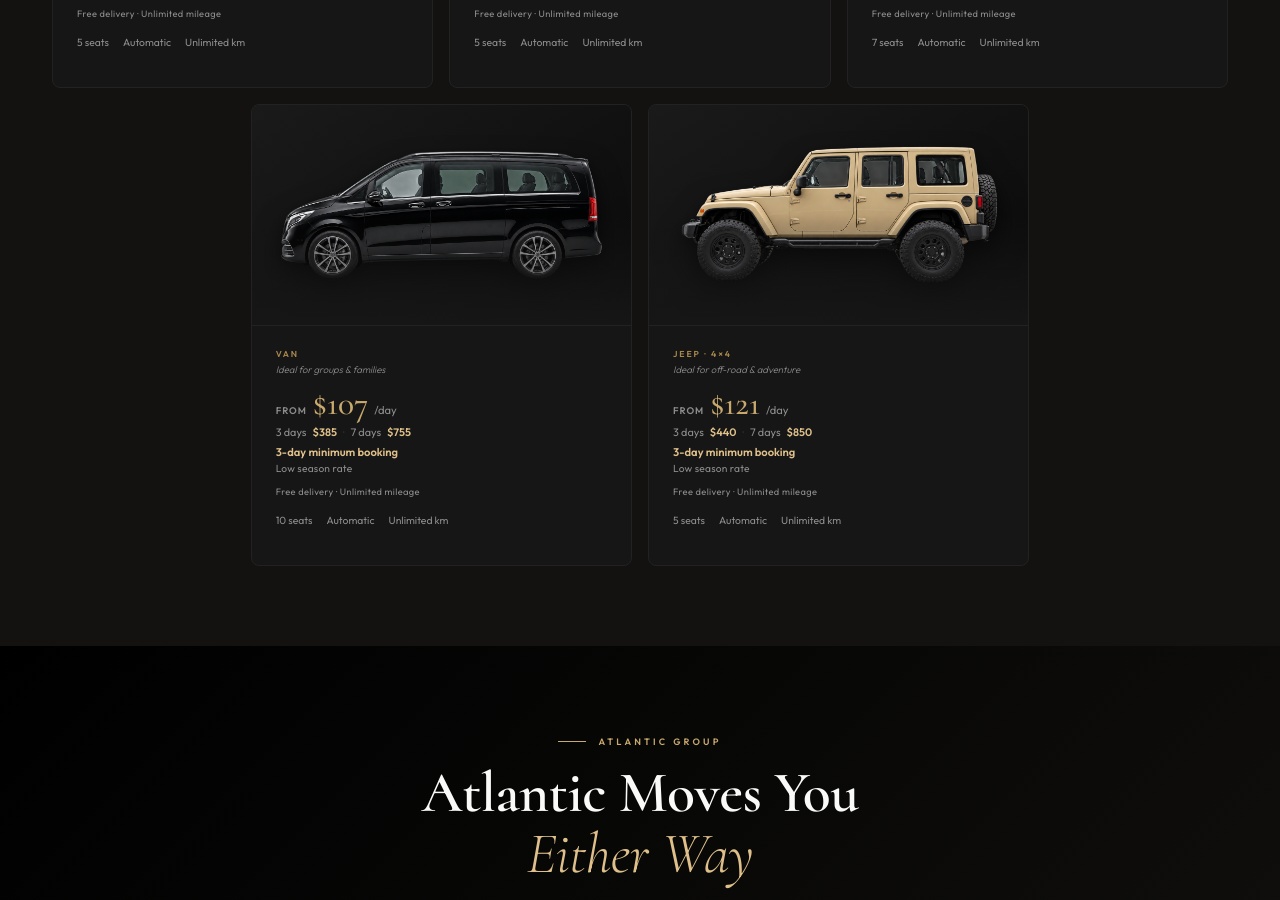
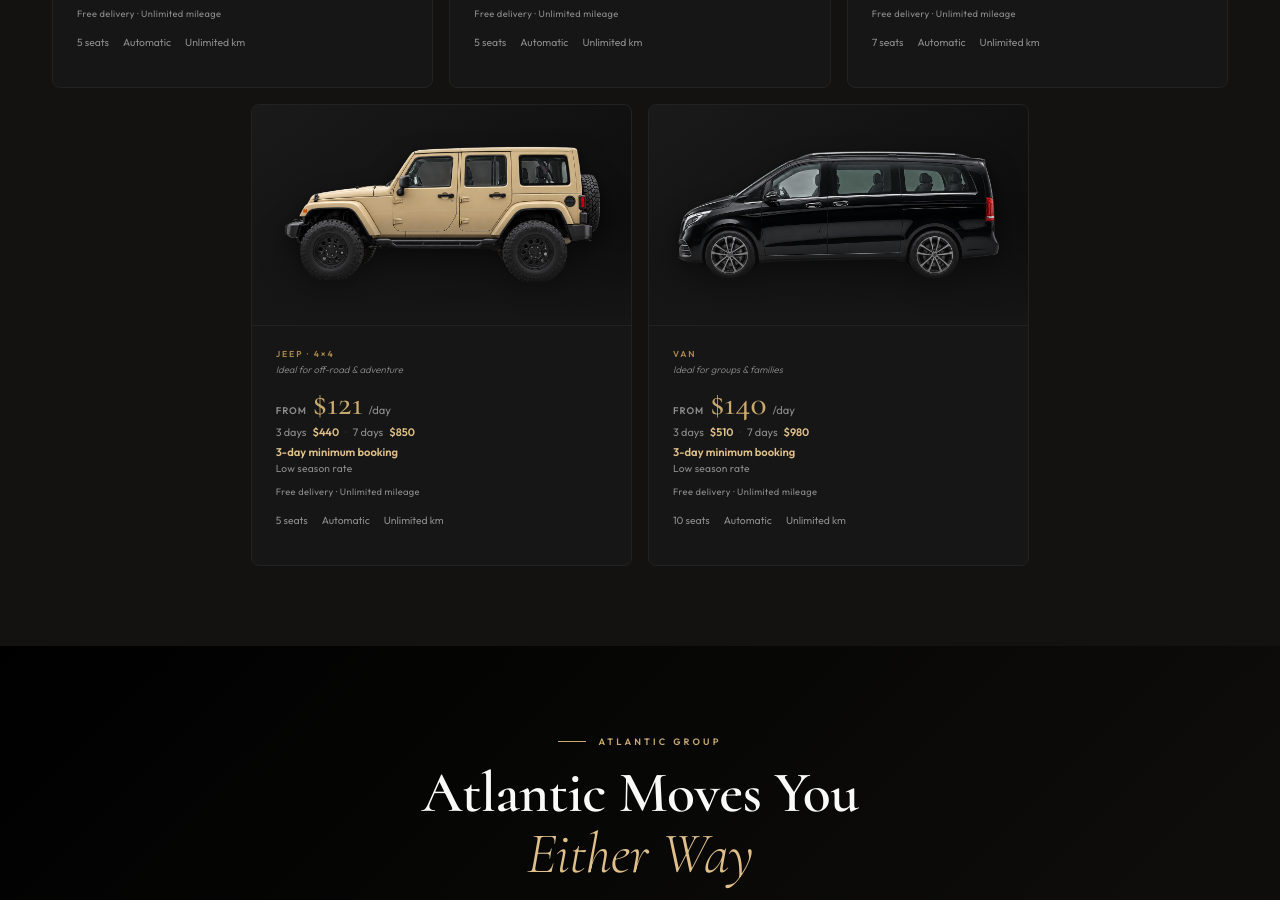
Before and after one commit to OCCHolding/Atlantic-Car-Rental, a plain HTML site: page index.html in a window 1280 px wide. Shown: the part 1872-2772 px from the top of the page. Drawn offline with Linux system fonts and the light colour scheme.

Commit message:
Raise Van rates; Van now top of fleet order
Low: $510 / $980 (From $140/day). High: $600 / $1,155 (From $165/day).
Fleet order back to Sedan, SUV, Large SUV, Jeep 4x4, Van (lowest to highest).

Co-Authored-By: Claude Opus 5.5 <noreply@anthropic.com>
Claude-Session: https://claude.ai/code/session_01JBoXVoA5GtfYs8bcU9HghZW

```diff
--- a/index.html
+++ b/index.html
@@ -208,8 +208,8 @@
           <option value="sedan" data-t="fv_se">Sedan</option>
           <option value="suv" data-t="fv_su">SUV</option>
           <option value="large-suv" data-t="fv_lsu">Large SUV</option>
+          <option value="jeep-4x4" data-t="fv_je">Jeep 4x4</option>
           <option value="van" data-t="fv_va">Van</option>
-          <option value="jeep-4x4" data-t="fv_je">Jeep 4x4</option>
         </select>
       </div>
       <button class="qb-btn" onclick="qbSubmit()" data-t="n_ct">Reservation Request</button>
@@ -322,31 +322,6 @@
 
     <div class="ccard rv d3" onclick="document.getElementById('contact').scrollIntoView({behavior:'smooth'})">
       <div class="car-img-wrap">
-        <img class="car-img" src="assets/fleet/transparent/van.png" onerror="this.parentElement.style.background='#1A1A1A'" alt="Van"/>
-      </div>
-      <div class="ccard-cta-bar"><div class="ccard-cta-txt" data-t="fl_rs">Reservation Request</div></div>
-      <div class="ccard-body">
-        <div class="ccard-category" data-t="c_va">Van</div>
-        <div class="ccard-ideal" data-t="c_va_i">Ideal for groups &amp; families</div>
-        <div class="ccard-pricing">
-          <div class="cpr-hero"><span class="cpr-from" data-t="fr_lbl">From</span><span data-t="pr_va_day" data-t-hi="pr_va_day_hi"><strong>$107</strong></span><span class="cpr-per" data-t="per_day">/day</span></div>
-          <div class="cpr-sub">
-            <span data-t="dur3">3 days</span><span data-t="pr_va_3" data-t-hi="pr_va_3_hi"><strong>$385</strong></span>
-            <span class="cpr-sub-sep">&middot;</span>
-            <span data-t="dur7">7 days</span><span data-t="pr_va_7" data-t-hi="pr_va_7_hi"><strong>$755</strong></span>
-          </div>
-          <div class="cpr-note" data-t="cpr_min">3-day minimum booking</div>
-          <div class="cpr-season" data-t="szn_lo_lbl" data-t-hi="szn_hi_lbl">Low season rate</div>
-        </div>
-        <div class="ccard-benefits" data-t="bn_li">Free delivery &nbsp;&middot;&nbsp; Unlimited mileage</div>
-        <div class="ccard-specs">
-          <span class="cspec">10 seats</span>
-          <span class="cspec" data-t="spec_auto">Automatic</span><span class="cspec" data-t="spec_km">Unlimited km</span>
-        </div>
-      </div>
-    </div>
-    <div class="ccard rv d4" onclick="document.getElementById('contact').scrollIntoView({behavior:'smooth'})">
-      <div class="car-img-wrap">
 
         <img class="car-img" src="assets/fleet/transparent/jeep.png" onerror="this.parentElement.style.background='#1A1A1A'" alt="Jeep 4x4"/>
       </div>
@@ -367,6 +342,32 @@
         <div class="ccard-benefits" data-t="bn_li">Free delivery &nbsp;&middot;&nbsp; Unlimited mileage</div>
         <div class="ccard-specs">
           <span class="cspec">5 seats</span>
+          <span class="cspec" data-t="spec_auto">Automatic</span><span class="cspec" data-t="spec_km">Unlimited km</span>
+        </div>
+      </div>
+    </div>
+
+    <div class="ccard rv d4" onclick="document.getElementById('contact').scrollIntoView({behavior:'smooth'})">
+      <div class="car-img-wrap">
+        <img class="car-img" src="assets/fleet/transparent/van.png" onerror="this.parentElement.style.background='#1A1A1A'" alt="Van"/>
+      </div>
+      <div class="ccard-cta-bar"><div class="ccard-cta-txt" data-t="fl_rs">Reservation Request</div></div>
+      <div class="ccard-body">
+        <div class="ccard-category" data-t="c_va">Van</div>
+        <div class="ccard-ideal" data-t="c_va_i">Ideal for groups &amp; families</div>
+        <div class="ccard-pricing">
+          <div class="cpr-hero"><span class="cpr-from" data-t="fr_lbl">From</span><span data-t="pr_va_day" data-t-hi="pr_va_day_hi"><strong>$140</strong></span><span class="cpr-per" data-t="per_day">/day</span></div>
+          <div class="cpr-sub">
+            <span data-t="dur3">3 days</span><span data-t="pr_va_3" data-t-hi="pr_va_3_hi"><strong>$510</strong></span>
+            <span class="cpr-sub-sep">&middot;</span>
+            <span data-t="dur7">7 days</span><span data-t="pr_va_7" data-t-hi="pr_va_7_hi"><strong>$980</strong></span>
+          </div>
+          <div class="cpr-note" data-t="cpr_min">3-day minimum booking</div>
+          <div class="cpr-season" data-t="szn_lo_lbl" data-t-hi="szn_hi_lbl">Low season rate</div>
+        </div>
+        <div class="ccard-benefits" data-t="bn_li">Free delivery &nbsp;&middot;&nbsp; Unlimited mileage</div>
+        <div class="ccard-specs">
+          <span class="cspec">10 seats</span>
           <span class="cspec" data-t="spec_auto">Automatic</span><span class="cspec" data-t="spec_km">Unlimited km</span>
         </div>
       </div>
@@ -587,8 +588,8 @@
           <option value="sedan" data-t="fv_se">Sedan</option>
           <option value="suv" data-t="fv_su">SUV</option>
           <option value="large-suv" data-t="fv_lsu">Large SUV</option>
+          <option value="jeep-4x4" data-t="fv_je">Jeep 4x4</option>
           <option value="van" data-t="fv_va">Van</option>
-          <option value="jeep-4x4" data-t="fv_je">Jeep 4x4</option>
         </select>
       </div>
       <div class="fg"><label data-t="f_insel">Insurance</label>
@@ -722,13 +723,13 @@ en:{fo_rvq:"Enjoyed your rental?",fo_rvg:"Review us on Google",fo_rvf:"Review us
   pr_lsu_7:"<strong>$640</strong>",pr_lsu_7_hi:"<strong>$770</strong>",
   pr_je_3:"<strong>$440</strong>",pr_je_3_hi:"<strong>$530</strong>",
   pr_je_7:"<strong>$850</strong>",pr_je_7_hi:"<strong>$1,020</strong>",
-  pr_va_3:"<strong>$385</strong>",pr_va_3_hi:"<strong>$465</strong>",
-  pr_va_7:"<strong>$755</strong>",pr_va_7_hi:"<strong>$905</strong>",
+  pr_va_3:"<strong>$510</strong>",pr_va_3_hi:"<strong>$600</strong>",
+  pr_va_7:"<strong>$980</strong>",pr_va_7_hi:"<strong>$1,155</strong>",
   pr_se_day:"<strong>$60</strong>",pr_se_day_hi:"<strong>$70</strong>",
   pr_su_day:"<strong>$73</strong>",pr_su_day_hi:"<strong>$88</strong>",
   pr_lsu_day:"<strong>$91</strong>",pr_lsu_day_hi:"<strong>$110</strong>",
   pr_je_day:"<strong>$121</strong>",pr_je_day_hi:"<strong>$145</strong>",
-  pr_va_day:"<strong>$107</strong>",pr_va_day_hi:"<strong>$129</strong>",
+  pr_va_day:"<strong>$140</strong>",pr_va_day_hi:"<strong>$165</strong>",
   usd_note:"All prices in US dollars, excluding 7% tax. We accept all major credit cards (4% card processing charge); foreign cards may also incur your bank's conversion fee. Images are representative of each vehicle class — specific make and model assigned at delivery based on availability.",
   bn_li:"Free delivery &middot; Unlimited mileage",cpr_min:"3-day minimum booking",dur3:"3 days",dur7:"7 days",fr_lbl:"From",per_day:"/day",
   cc_t:"“Not sure which vehicle fits your plans?”",
@@ -889,13 +890,13 @@ es:{fo_rvq:"¿Disfrutó su alquiler?",fo_rvg:"Reseña en Google",fo_rvf:"Reseña
   pr_lsu_7:"<strong>$640</strong>",pr_lsu_7_hi:"<strong>$770</strong>",
   pr_je_3:"<strong>$440</strong>",pr_je_3_hi:"<strong>$530</strong>",
   pr_je_7:"<strong>$850</strong>",pr_je_7_hi:"<strong>$1,020</strong>",
-  pr_va_3:"<strong>$385</strong>",pr_va_3_hi:"<strong>$465</strong>",
-  pr_va_7:"<strong>$755</strong>",pr_va_7_hi:"<strong>$905</strong>",
+  pr_va_3:"<strong>$510</strong>",pr_va_3_hi:"<strong>$600</strong>",
+  pr_va_7:"<strong>$980</strong>",pr_va_7_hi:"<strong>$1,155</strong>",
   pr_se_day:"<strong>$60</strong>",pr_se_day_hi:"<strong>$70</strong>",
   pr_su_day:"<strong>$73</strong>",pr_su_day_hi:"<strong>$88</strong>",
   pr_lsu_day:"<strong>$91</strong>",pr_lsu_day_hi:"<strong>$110</strong>",
   pr_je_day:"<strong>$121</strong>",pr_je_day_hi:"<strong>$145</strong>",
-  pr_va_day:"<strong>$107</strong>",pr_va_day_hi:"<strong>$129</strong>",
+  pr_va_day:"<strong>$140</strong>",pr_va_day_hi:"<strong>$165</strong>",
   usd_note:"Todos los precios en dólares estadounidenses, sin incluir el 7% de impuesto. Aceptamos todas las tarjetas de crédito principales (cargo del 4% por pago con tarjeta); las tarjetas extranjeras también pueden incurrir en la tarifa de conversión de su banco. Las imágenes son representativas de cada clase de vehículo — marca y modelo específicos asignados en la entrega según disponibilidad.",
   bn_li:"Entrega gratuita &middot; Kilometraje ilimitado",cpr_min:"Mínimo de 3 días de reserva",dur3:"3 días",dur7:"7 días",fr_lbl:"Desde",per_day:"/día",
   cc_t:"“¿No sabe qué vehiculo se adapta a sus planes?”",
@@ -1056,13 +1057,13 @@ nl:{fo_rvq:"Tevreden over uw huurauto?",fo_rvg:"Beoordeel ons op Google",fo_rvf:
   pr_lsu_7:"<strong>$640</strong>",pr_lsu_7_hi:"<strong>$770</strong>",
   pr_je_3:"<strong>$440</strong>",pr_je_3_hi:"<strong>$530</strong>",
   pr_je_7:"<strong>$850</strong>",pr_je_7_hi:"<strong>$1,020</strong>",
-  pr_va_3:"<strong>$385</strong>",pr_va_3_hi:"<strong>$465</strong>",
-  pr_va_7:"<strong>$755</strong>",pr_va_7_hi:"<strong>$905</strong>",
+  pr_va_3:"<strong>$510</strong>",pr_va_3_hi:"<strong>$600</strong>",
+  pr_va_7:"<strong>$980</strong>",pr_va_7_hi:"<strong>$1,155</strong>",
   pr_se_day:"<strong>$60</strong>",pr_se_day_hi:"<strong>$70</strong>",
   pr_su_day:"<strong>$73</strong>",pr_su_day_hi:"<strong>$88</strong>",
   pr_lsu_day:"<strong>$91</strong>",pr_lsu_day_hi:"<strong>$110</strong>",
   pr_je_day:"<strong>$121</strong>",pr_je_day_hi:"<strong>$145</strong>",
-  pr_va_day:"<strong>$107</strong>",pr_va_day_hi:"<strong>$129</strong>",
+  pr_va_day:"<strong>$140</strong>",pr_va_day_hi:"<strong>$165</strong>",
   usd_note:"Alle prijzen in Amerikaanse dollars, exclusief 7% belasting. Wij accepteren alle grote creditcards (4% toeslag bij betaling per kaart); buitenlandse kaarten kunnen daarnaast de wisselkoerskosten van uw bank met zich meebrengen. Afbeeldingen zijn representatief voor elke voertuigklasse — specifiek merk en model toegewezen bij levering op basis van beschikbaarheid.",
   bn_li:"Gratis bezorging &middot; Onbeperkte kilometers",cpr_min:"Minimaal 3 dagen boeken",dur3:"3 dagen",dur7:"7 dagen",fr_lbl:"Vanaf",per_day:"/dag",
   cc_t:"“Weet u niet welk voertuig bij uw plannen past?”",
@@ -1223,13 +1224,13 @@ pt:{fo_rvq:"Gostou do seu aluguel?",fo_rvg:"Avalie-nos no Google",fo_rvf:"Avalie
   pr_lsu_7:"<strong>$640</strong>",pr_lsu_7_hi:"<strong>$770</strong>",
   pr_je_3:"<strong>$440</strong>",pr_je_3_hi:"<strong>$530</strong>",
   pr_je_7:"<strong>$850</strong>",pr_je_7_hi:"<strong>$1,020</strong>",
-  pr_va_3:"<strong>$385</strong>",pr_va_3_hi:"<strong>$465</strong>",
-  pr_va_7:"<strong>$755</strong>",pr_va_7_hi:"<strong>$905</strong>",
+  pr_va_3:"<strong>$510</strong>",pr_va_3_hi:"<strong>$600</strong>",
+  pr_va_7:"<strong>$980</strong>",pr_va_7_hi:"<strong>$1,155</strong>",
   pr_se_day:"<strong>$60</strong>",pr_se_day_hi:"<strong>$70</strong>",
   pr_su_day:"<strong>$73</strong>",pr_su_day_hi:"<strong>$88</strong>",
   pr_lsu_day:"<strong>$91</strong>",pr_lsu_day_hi:"<strong>$110</strong>",
   pr_je_day:"<strong>$121</strong>",pr_je_day_hi:"<strong>$145</strong>",
-  pr_va_day:"<strong>$107</strong>",pr_va_day_hi:"<strong>$129</strong>",
+  pr_va_day:"<strong>$140</strong>",pr_va_day_hi:"<strong>$165</strong>",
   usd_note:"Todos os preços em dólares americanos, sem incluir 7% de imposto. Aceitamos todos os principais cartões de crédito (taxa de 4% para pagamento com cartão); cartões estrangeiros também podem incorrer na taxa de conversão do seu banco. As imagens são representativas de cada classe de veículo — marca e modelo específicos atribuídos na entrega com base na disponibilidade.",
   bn_li:"Entrega grátis &middot; Quilometragem ilimitada",cpr_min:"Reserva mínima de 3 dias",dur3:"3 dias",dur7:"7 dias",fr_lbl:"A partir de",per_day:"/dia",
   cc_t:"“Não sabe qual veículo se encaixa nos seus planos?”",
```
Also changed, not shown: netlify/functions/chat.js (+4 -4 lines), 1 other file.
